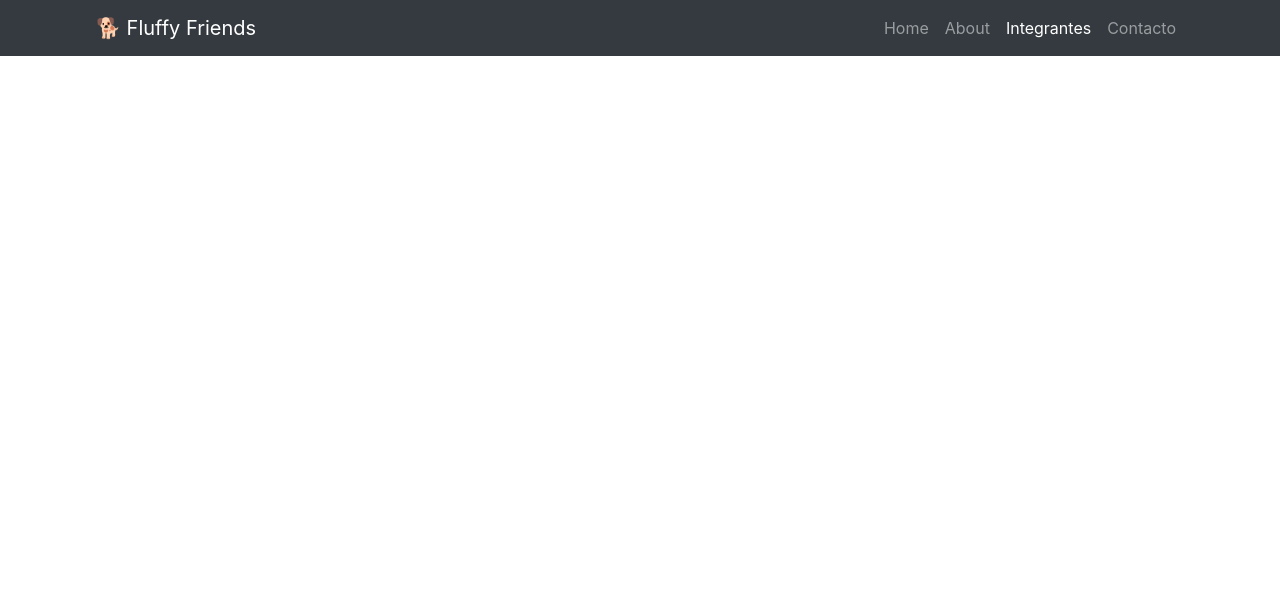
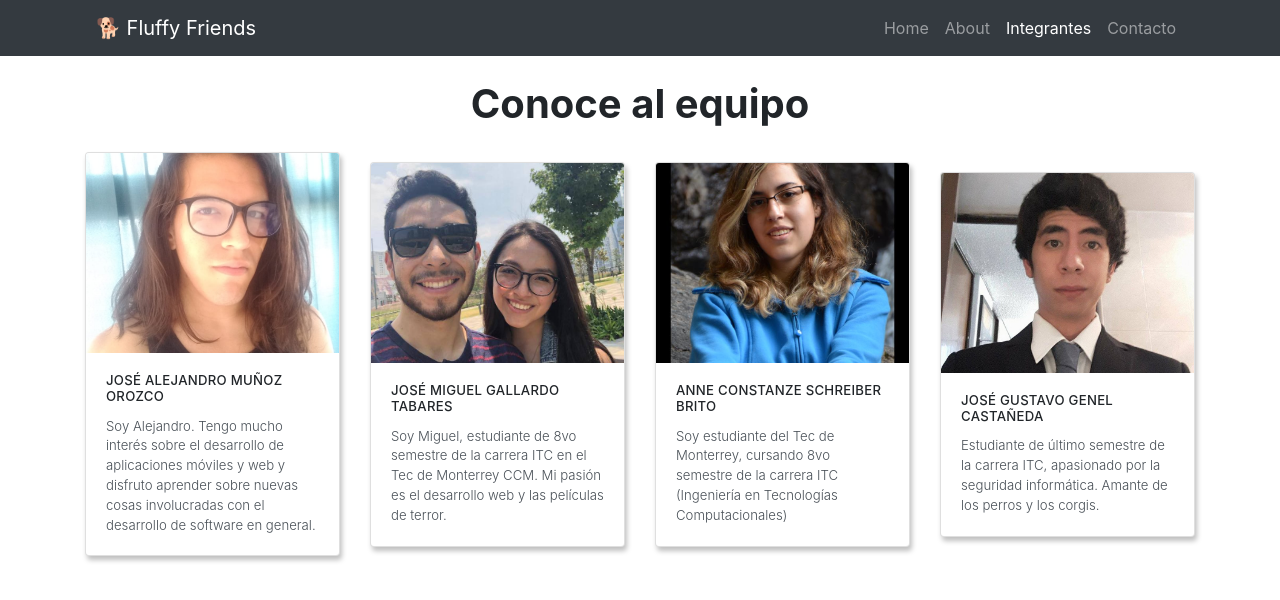
Before and after one commit to MiguelGT98/WebApps2020Project, a website: page integrantes/index.html in a window 1280 px wide. Drawn offline with nearby package versions, Linux system fonts and the light colour scheme.

Commit message:
Basic integrantes page.

```diff
--- a/integrantes/index.html
+++ b/integrantes/index.html
@@ -42,6 +42,61 @@
         </ul>
       </div>
     </nav>
+    <div class="integrantes container m-auto">
+      <h1 class="text-center mt-4 mb-4">Conoce al equipo</h2>
+      <div class="row">
+        <div class="col">
+          <div class="card">
+            <img class="card-img-top" src="../images/loco.jfif" alt="anne" />
+            <div class="card-body">
+              <h5 class="card-title">José Alejandro Muñoz Orozco</h5>
+              <p class="card-text">
+                Soy Alejandro. Tengo mucho interés sobre el desarrollo de
+                aplicaciones móviles y web y disfruto aprender sobre nuevas
+                cosas involucradas con el desarrollo de software en general.
+              </p>
+            </div>
+          </div>
+        </div>
+        <div class="col">
+          <div class="card">
+            <img class="card-img-top" src="../images/mike.jfif" alt="anne" />
+            <div class="card-body">
+              <h5 class="card-title">José Miguel Gallardo Tabares</h5>
+              <p class="card-text">
+                Soy Miguel, estudiante de 8vo semestre de la carrera ITC en el
+                Tec de Monterrey CCM. Mi pasión es el desarrollo web y las
+                películas de terror.
+              </p>
+            </div>
+          </div>
+        </div>
+        <div class="col">
+          <div class="card">
+            <img class="card-img-top" src="../images/anne.jpg" alt="anne" />
+            <div class="card-body">
+              <h5 class="card-title">Anne Constanze Schreiber Brito</h5>
+              <p class="card-text">
+                Soy estudiante del Tec de Monterrey, cursando 8vo semestre de la
+                carrera ITC (Ingeniería en Tecnologías Computacionales)
+              </p>
+            </div>
+          </div>
+        </div>
+        <div class="col">
+          <div class="card">
+            <img class="card-img-top" src="../images/genel.jfif" alt="anne" />
+            <div class="card-body">
+              <h5 class="card-title">José Gustavo Genel Castañeda</h5>
+              <p class="card-text">
+                Estudiante de último semestre de la carrera ITC, apasionado por
+                la seguridad informática. Amante de los perros y los corgis.
+              </p>
+            </div>
+          </div>
+        </div>
+      </div>
+    </div>
   </body>
   <script
     src="https://code.jquery.com/jquery-3.4.1.slim.min.js"
--- a/scss/integrantes.scss
+++ b/scss/integrantes.scss
@@ -0,0 +1,36 @@
+@import "./variables";
+
+.integrantes {
+  h1 {
+    font-weight: 700;
+  }
+
+  .row{
+      align-items: center;
+  }
+
+  .card {
+    min-width: 200px;
+    margin-bottom: 2rem;
+    box-shadow: 2px 4px 5px $shadow-400;
+
+    .card-title {
+      font-size: 0.825rem;
+      letter-spacing: 0.02em;
+      text-transform: uppercase;
+      line-height: 1.2;
+      color: $gray-900;
+    }
+
+    .card-text {
+      font-size: 0.825rem;
+      font-weight: 300;
+      color: $gray-700;
+    }
+
+    .card-img-top {
+      height: 200px;
+      object-fit: cover;
+    }
+  }
+}
```
Also changed, not shown: css/integrantes.css, 1 other file.
